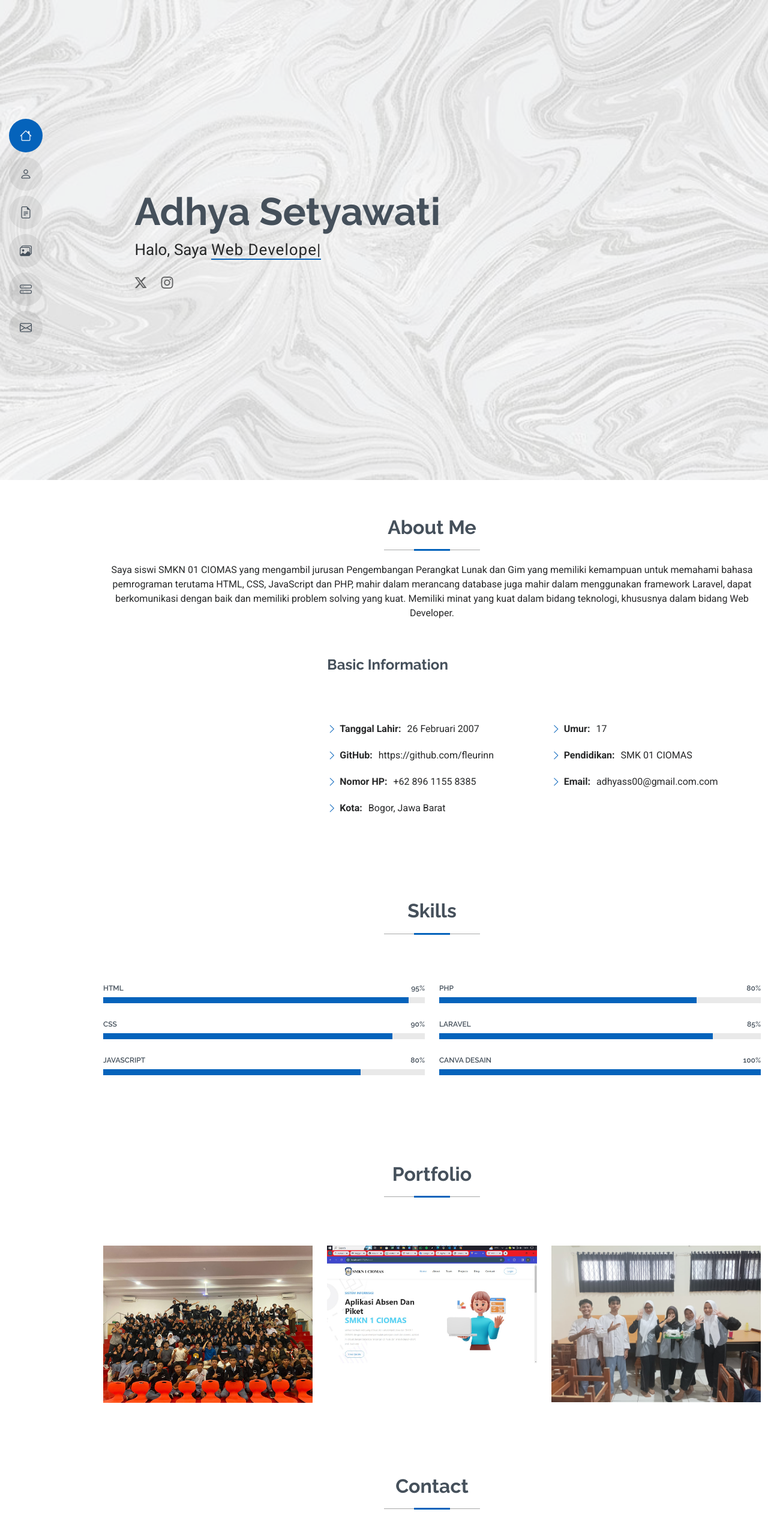
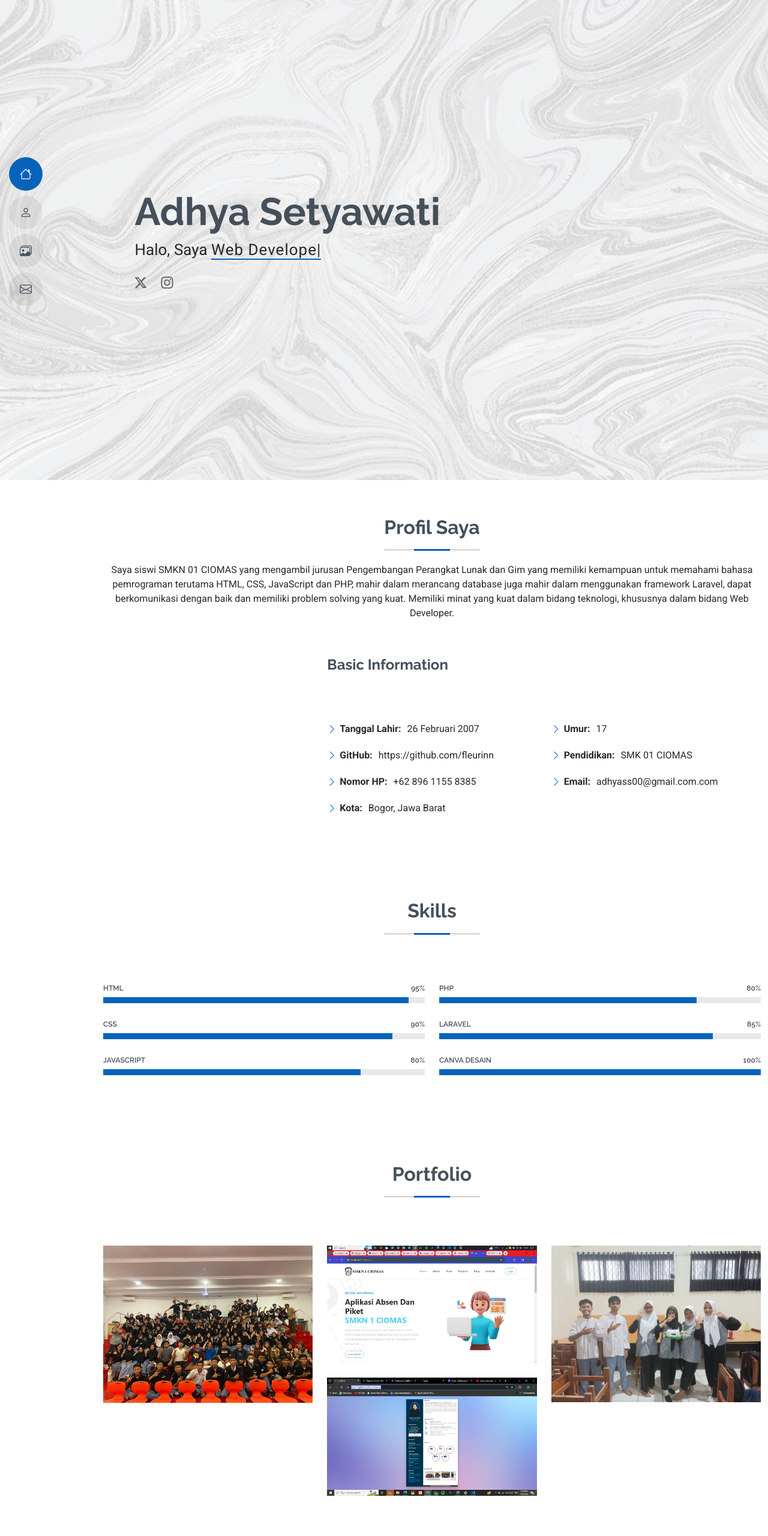
Before and after one commit to fleurinn/fleurinn.github.io, a plain HTML site: page index.html in a window 1280 px wide. Shown: the top 2560 px of the page at 60% size. Drawn offline with Linux system fonts and the light colour scheme.

```diff
--- a/index.html
+++ b/index.html
@@ -41,11 +41,9 @@
     <nav id="navmenu" class="navmenu">
       <ul>
         <li><a href="#hero" class="active"><i class="bi bi-house navicon"></i><span>Home</span></a></li>
-        <li><a href="#about"><i class="bi bi-person navicon"></i><span>About</span></a></li>
-        <li><a href="#resume"><i class="bi bi-file-earmark-text navicon"></i><span>Resume</span></a></li>
+        <li><a href="#profil"><i class="bi bi-person navicon"></i><span>Profil</span></a></li>
         <li><a href="#portfolio"><i class="bi bi-images navicon"></i><span>Portfolio</span></a></li>
-        <li><a href="#services"><i class="bi bi-hdd-stack navicon"></i><span>Services</span></a></li>
-        <li><a href="#contact"><i class="bi bi-envelope navicon"></i><span>Contact</span></a></li>
+        <li><a href="#kontak"><i class="bi bi-envelope navicon"></i><span>Kontak</span></a></li>
       </ul>
     </nav>
 
@@ -74,11 +72,11 @@
     </section><!-- /Hero Section -->
 
     <!-- About Section -->
-    <section id="about" class="about section">
+    <section id="profil" class="about section">
 
       <!-- Section Title -->
       <div class="container section-title" data-aos="fade-up">
-        <h2>About Me</h2>
+        <h2>Profil Saya</h2>
         <p>Saya siswi SMKN 01 CIOMAS yang mengambil jurusan Pengembangan Perangkat Lunak dan Gim yang memiliki kemampuan untuk memahami bahasa pemrograman terutama HTML, CSS, JavaScript dan PHP, mahir dalam merancang database juga mahir dalam menggunakan framework Laravel, dapat berkomunikasi dengan baik dan memiliki problem solving yang kuat. Memiliki minat yang kuat dalam bidang teknologi, khususnya dalam bidang Web Developer.</p>
       </div><!-- End Section Title -->
 
@@ -203,6 +201,7 @@
                 <h4>Training Pembuatan Game, BCC</h4>
                 <p>Pelatihan pembuatan game.</p>
                 <a href="assets/img/masonry-portfolio/bcc.jpg" title="App 1" data-gallery="portfolio-gallery-app" class="glightbox preview-link"><i class="bi bi-zoom-in"></i></a>
+                <a href="https://fleurinn.github.io/" title="More Details" class="details-link"><i class="bi bi-link-45deg"></i></a>
               </div>
             </div><!-- End Portfolio Item -->
 
@@ -212,6 +211,7 @@
                 <h4>Project Uji Level</h4>
                 <p>Sistem Informasi Piket dan Absensi Berbasis web</p>
                 <a href="assets/img/masonry-portfolio/web.jpg" title="Product 1" data-gallery="portfolio-gallery-product" class="glightbox preview-link"><i class="bi bi-zoom-in"></i></a>
+                <a href="https://youtu.be/YAZ1UJxrRrw?si=1DXoJonI_gPZ3THh" title="More Details" class="details-link"><i class="bi bi-link-45deg"></i></a>
               </div>
             </div><!-- End Portfolio Item -->
 
@@ -221,6 +221,16 @@
                 <h4>Project IOT</h4>
                 <p>Pembuatan Jam Digital menggunakan LCD i2c</p>
                 <a href="assets/img/masonry-portfolio/iot.jpg" title="Branding 1" data-gallery="portfolio-gallery-branding" class="glightbox preview-link"><i class="bi bi-zoom-in"></i></a>
+                <a href="https://fleurinn.github.io/" title="More Details" class="details-link"><i class="bi bi-link-45deg"></i></a>
+              </div>
+            </div><!-- End Portfolio Item -->
+
+            <div class="col-lg-4 col-md-6 portfolio-item isotope-item filter-branding">
+              <img src="assets/img/masonry-portfolio/cv.png" class="img-fluid" alt="">
+              <div class="portfolio-info">
+                <h4>CV KREATIF</h4>
+                <a href="assets/img/masonry-portfolio/cv.png" title="Branding 1" data-gallery="portfolio-gallery-branding" class="glightbox preview-link"><i class="bi bi-zoom-in"></i></a>
+                <a href="https://fleurinn.github.io/fleurinn.cv.io/" title="More Details" class="details-link"><i class="bi bi-link-45deg"></i></a>
               </div>
             </div><!-- End Portfolio Item -->
 
@@ -233,11 +243,11 @@
     </section><!-- /Portfolio Section -->
 
     <!-- Contact Section -->
-    <section id="contact" class="contact section">
+    <section id="kontak" class="contact section">
 
       <!-- Section Title -->
       <div class="container section-title" data-aos="fade-up">
-        <h2>Contact</h2>
+        <h2>Kontak</h2>
       </div><!-- End Section Title -->
 
       <div class="container" data-aos="fade" data-aos-delay="100">
```
Also changed, not shown: assets/img/masonry-portfolio/cv.png (added), assets/img/portfolio/cv.png (added).
